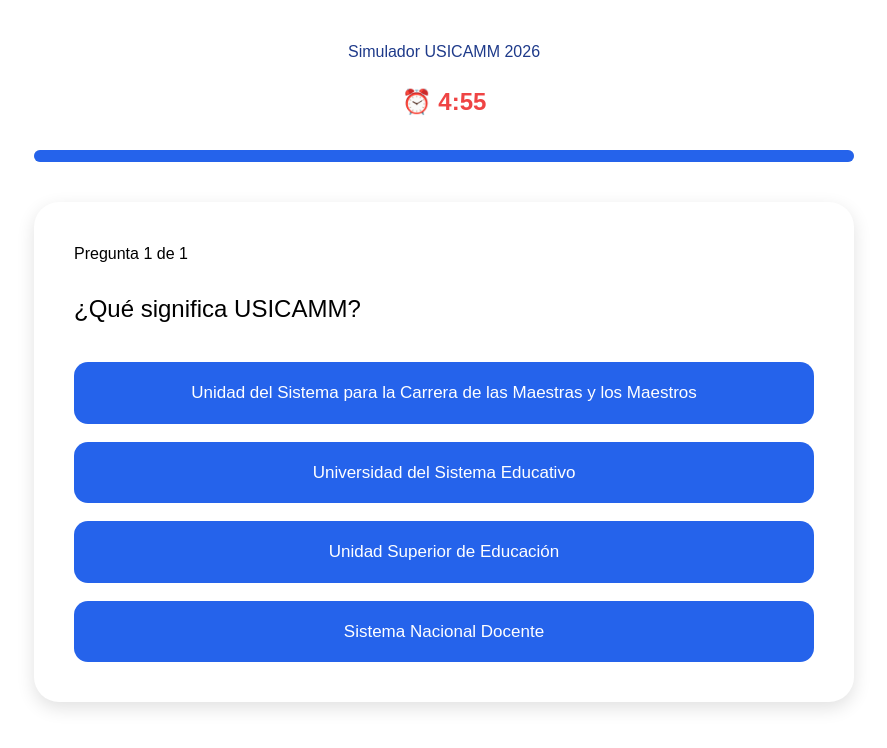
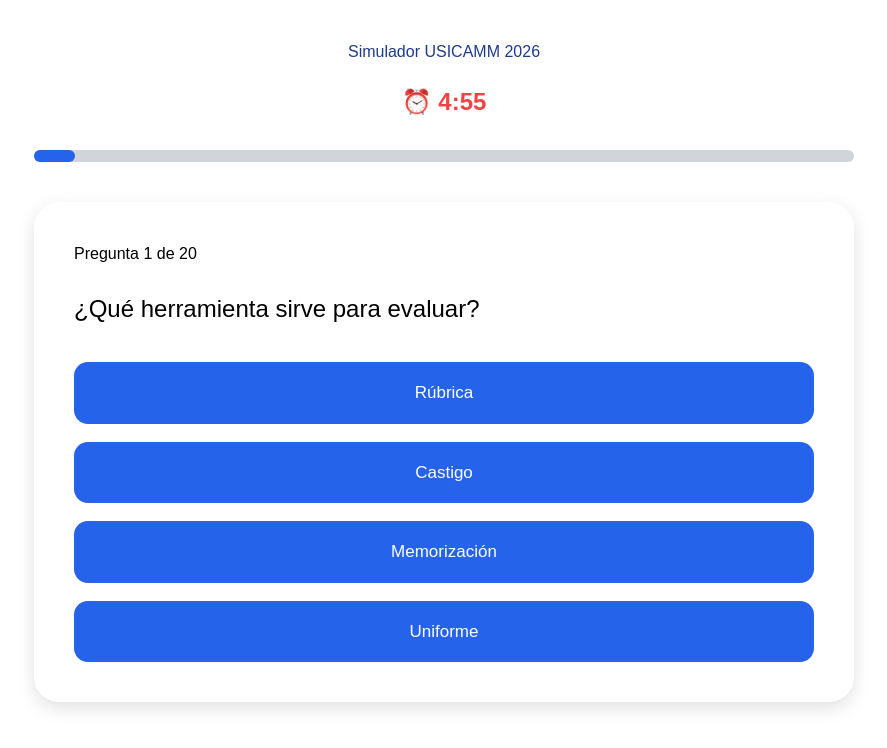
Before and after one commit to aidabereniceh-a11y/usicamm-platform, a React (Vite) app: page /simulador-usicamm-2026 in a window 1280 px wide. Shown: the top 748 px of the page, without its empty margins (196-1083 px from the left). Built offline with nearby package versions, Linux system fonts and the light colour scheme.

Commit message:
Update preguntasUsicamm.js

```diff
--- a/src/data/preguntasUsicamm.js
+++ b/src/data/preguntasUsicamm.js
@@ -1,8 +1,10 @@
 export const preguntasUsicamm = [
+
   {
-    categoria: "NEM",
+    categoria: "Nueva Escuela Mexicana",
 
-    pregunta: "¿Qué significa USICAMM?",
+    pregunta:
+      "¿Qué significa USICAMM?",
 
     opciones: [
       "Unidad del Sistema para la Carrera de las Maestras y los Maestros",
@@ -14,4 +16,328 @@ export const preguntasUsicamm = [
     correcta:
       "Unidad del Sistema para la Carrera de las Maestras y los Maestros",
   },
+
+  {
+    categoria: "Nueva Escuela Mexicana",
+
+    pregunta:
+      "¿Qué modelo educativo impulsa actualmente México?",
+
+    opciones: [
+      "Nueva Escuela Mexicana",
+      "Escuela Tradicional",
+      "Modelo Europeo",
+      "Sistema Internacional",
+    ],
+
+    correcta:
+      "Nueva Escuela Mexicana",
+  },
+
+  {
+    categoria: "Inclusión",
+
+    pregunta:
+      "¿Cuál es un elemento clave de la Nueva Escuela Mexicana?",
+
+    opciones: [
+      "Inclusión",
+      "Memorización",
+      "Exámenes diarios",
+      "Competencia extrema",
+    ],
+
+    correcta:
+      "Inclusión",
+  },
+
+  {
+    categoria: "Comunidad",
+
+    pregunta:
+      "¿Qué promueve la Nueva Escuela Mexicana?",
+
+    opciones: [
+      "Aprendizaje comunitario",
+      "Castigos",
+      "Competencia extrema",
+      "Memorización",
+    ],
+
+    correcta:
+      "Aprendizaje comunitario",
+  },
+
+  {
+    categoria: "Valores",
+
+    pregunta:
+      "¿Cuál es un valor importante en educación?",
+
+    opciones: [
+      "Inclusión",
+      "Discriminación",
+      "Autoritarismo",
+      "Competencia agresiva",
+    ],
+
+    correcta:
+      "Inclusión",
+  },
+
+  {
+    categoria: "Planeación",
+
+    pregunta:
+      "¿Qué debe incluir una planeación didáctica?",
+
+    opciones: [
+      "Objetivos y actividades",
+      "Solo exámenes",
+      "Memorización",
+      "Castigos",
+    ],
+
+    correcta:
+      "Objetivos y actividades",
+  },
+
+  {
+    categoria: "Evaluación",
+
+    pregunta:
+      "¿Qué evalúa la evaluación diagnóstica?",
+
+    opciones: [
+      "Conocimientos previos",
+      "Solo conducta",
+      "Uniformes",
+      "Asistencia",
+    ],
+
+    correcta:
+      "Conocimientos previos",
+  },
+
+  {
+    categoria: "Inclusión",
+
+    pregunta:
+      "¿Qué busca la educación inclusiva?",
+
+    opciones: [
+      "Atender la diversidad",
+      "Excluir alumnos",
+      "Competencia extrema",
+      "Memorización",
+    ],
+
+    correcta:
+      "Atender la diversidad",
+  },
+
+  {
+    categoria: "NEM",
+
+    pregunta:
+      "¿Qué promueve la Nueva Escuela Mexicana?",
+
+    opciones: [
+      "Humanismo",
+      "Castigos",
+      "Competencia extrema",
+      "Autoritarismo",
+    ],
+
+    correcta:
+      "Humanismo",
+  },
+
+  {
+    categoria: "Evaluación",
+
+    pregunta:
+      "¿Qué herramienta sirve para evaluar?",
+
+    opciones: [
+      "Rúbrica",
+      "Castigo",
+      "Memorización",
+      "Uniforme",
+    ],
+
+    correcta:
+      "Rúbrica",
+  },
+
+  {
+    categoria: "Planeación",
+
+    pregunta:
+      "¿Qué ayuda a organizar una clase?",
+
+    opciones: [
+      "Planeación didáctica",
+      "Castigos",
+      "Improvisación",
+      "Memorización",
+    ],
+
+    correcta:
+      "Planeación didáctica",
+  },
+
+  {
+    categoria: "Inclusión",
+
+    pregunta:
+      "¿Qué es la equidad educativa?",
+
+    opciones: [
+      "Dar apoyo según necesidades",
+      "Tratar igual sin contexto",
+      "Excluir alumnos",
+      "Competencia extrema",
+    ],
+
+    correcta:
+      "Dar apoyo según necesidades",
+  },
+
+  {
+    categoria: "NEM",
+
+    pregunta:
+      "¿Qué busca fortalecer la NEM?",
+
+    opciones: [
+      "La comunidad",
+      "La competencia extrema",
+      "La memorización",
+      "El castigo",
+    ],
+
+    correcta:
+      "La comunidad",
+  },
+
+  {
+    categoria: "Evaluación",
+
+    pregunta:
+      "¿Qué es una evaluación formativa?",
+
+    opciones: [
+      "Seguimiento del aprendizaje",
+      "Castigo",
+      "Exclusión",
+      "Competencia extrema",
+    ],
+
+    correcta:
+      "Seguimiento del aprendizaje",
+  },
+
+  {
+    categoria: "Planeación",
+
+    pregunta:
+      "¿Qué debe tener un aprendizaje esperado?",
+
+    opciones: [
+      "Claridad",
+      "Confusión",
+      "Castigo",
+      "Competencia",
+    ],
+
+    correcta:
+      "Claridad",
+  },
+
+  {
+    categoria: "Inclusión",
+
+    pregunta:
+      "¿Qué favorece ambientes inclusivos?",
+
+    opciones: [
+      "Respeto",
+      "Discriminación",
+      "Castigo",
+      "Exclusión",
+    ],
+
+    correcta:
+      "Respeto",
+  },
+
+  {
+    categoria: "NEM",
+
+    pregunta:
+      "¿Qué fomenta la NEM?",
+
+    opciones: [
+      "Pensamiento crítico",
+      "Memorización",
+      "Competencia extrema",
+      "Autoritarismo",
+    ],
+
+    correcta:
+      "Pensamiento crítico",
+  },
+
+  {
+    categoria: "Evaluación",
+
+    pregunta:
+      "¿Qué permite la retroalimentación?",
+
+    opciones: [
+      "Mejorar el aprendizaje",
+      "Castigar",
+      "Excluir",
+      "Memorizar",
+    ],
+
+    correcta:
+      "Mejorar el aprendizaje",
+  },
+
+  {
+    categoria: "Planeación",
+
+    pregunta:
+      "¿Qué orienta las actividades docentes?",
+
+    opciones: [
+      "La planeación",
+      "Improvisación",
+      "Castigo",
+      "Memorización",
+    ],
+
+    correcta:
+      "La planeación",
+  },
+
+  {
+    categoria: "Valores",
+
+    pregunta:
+      "¿Qué valor es esencial en educación?",
+
+    opciones: [
+      "Respeto",
+      "Discriminación",
+      "Autoritarismo",
+      "Castigo",
+    ],
+
+    correcta:
+      "Respeto",
+  },
+
 ];
```
